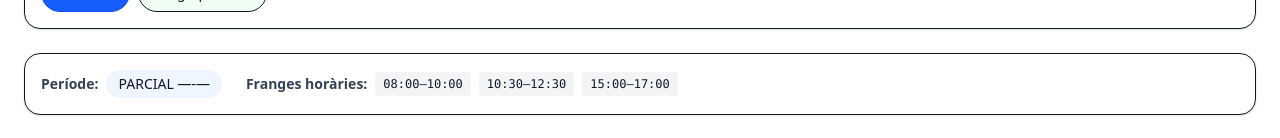
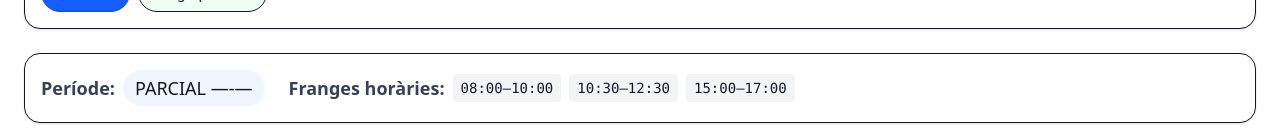
Before and after one commit to sambrocindrela-ctrl/gestor-examens, a Vue app: page / in a window 1280 px wide. Shown: the part 417-555 px from the top of the page. Built offline with nearby package versions, Linux system fonts and the light colour scheme; the HTML template or start-up script is replaced by a standard one.

Commit message:
Increase font size of period info to match calendar title

```diff
--- a/src/App.vue
+++ b/src/App.vue
@@ -361,7 +361,7 @@ function handleImportRoomsCSV(ev: Event) {
 
       <!-- Configuració del període actiu (informació compacta) -->
       <div v-if="activePeriod" class="p-4 rounded-2xl border shadow-sm bg-white mt-6">
-        <div class="flex flex-wrap items-center gap-6 text-sm">
+        <div class="flex flex-wrap items-center gap-6 text-lg">
           <!-- Period info -->
           <div class="flex items-center gap-2">
             <span class="font-semibold text-gray-700">Període:</span>
@@ -377,7 +377,7 @@ function handleImportRoomsCSV(ev: Event) {
               <span
                 v-for="(s, i) in (slotsPerPeriod[activePid] ?? [])"
                 :key="i"
-                class="px-2 py-1 bg-gray-100 rounded text-xs font-mono"
+                class="px-2 py-1 bg-gray-100 rounded text-sm font-mono"
               >
                 {{ s.start }}–{{ s.end }}
               </span>
```
